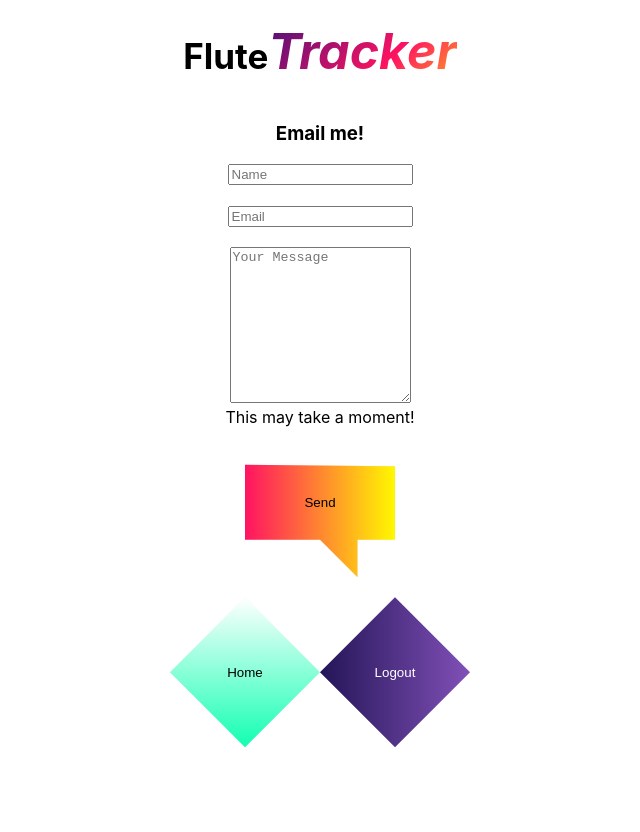
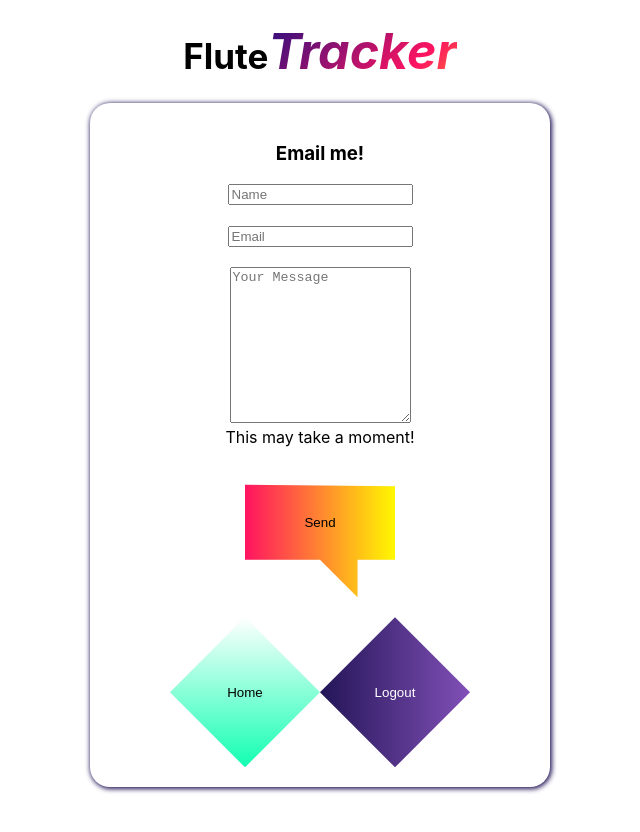
Before and after one commit to JRomatowski/flute-practice-app, a React (Create React App) app: page /contact in a window 1280 px wide. Shown: the top 832 px of the page, without its empty margins (320-960 px from the left). Built offline with nearby package versions, Linux system fonts and the light colour scheme.

Commit message:
added card box thing from login page to rest of routes

```diff
--- a/src/App.css
+++ b/src/App.css
@@ -19,3 +19,10 @@
 .history-list {
   overflow: auto;
 }
+
+.component-container {
+  border-radius: 20px;
+  padding: 20px;
+  margin: 0px 20px 20px 20px;
+  box-shadow: 1px 1px 5px 1px #231557;
+}
--- a/src/routes/Contact/Contact.js
+++ b/src/routes/Contact/Contact.js
@@ -15,6 +15,7 @@ function Contact() {
 
     return(
         <>
+            <div className='component-container'>
                 <h3>Email me!</h3>
                 <form className='contact-form' action="https://formsubmit.co/joshuaromatowski@gmail.com" method="POST" >
                     <input type="text" placeholder="Name" name='name'></input><br></br><br></br>
@@ -27,6 +28,7 @@ function Contact() {
                 </form><br></br>
                 <button id='home-button' onClick={initiateClick}>Home</button>
                 <button id='logout-button' onClick={loginClick}>Logout</button>
+            </div>
         </>
     )
 }
--- a/src/routes/History/History.js
+++ b/src/routes/History/History.js
@@ -34,6 +34,7 @@ function History() {
 
     return(
         <>
+            <div className='component-container'>
                 <button id='home-button-history-top' onClick={initiateClick}>Go Home</button><br></br>
                 <h3>Stats for {user}</h3>
                 <Chart1 /><br></br>
@@ -41,7 +42,7 @@ function History() {
                 <button id='home-button' onClick={initiateClick}>Go Home</button>
                 <button id='logout-button' onClick={loginClick}>Log Out</button><br></br>
                 <button id='contact-button' onClick={contactClick}>Contact</button>
-
+            </div>
         </>
     )
 }
--- a/src/routes/Initiate/Initiate.js
+++ b/src/routes/Initiate/Initiate.js
@@ -23,7 +23,7 @@ function Initiate() {
 
     return(
         <>
-            <div className='initiate-container'>
+            <div className='initiate-container component-container'>
                 <button id='practice-button' onClick={sessionClick}>Practice!</button><br></br><br></br>
                 <button id='history-button' onClick={historyClick}>History</button><br></br><br></br>
                 <button id='contact-button-initiate' onClick={contactClick}>Contact</button><br></br><br></br>
--- a/src/routes/Login/Login.css
+++ b/src/routes/Login/Login.css
@@ -1,7 +1,14 @@
 .login-container {
     /* border: 10px red solid; */
     /* background-image: linear-gradient(white, rgb(224, 241, 241), rgb(194, 116, 161)); */
-    background-color: rgb(228, 254, 246);
+    /* background-color: rgb(228, 254, 246); */
+    border-radius: 20px;
+    padding: 20px;
+    margin: 0px 20px 20px 20px;
+    box-shadow: 1px 1px 5px 1px #231557;
+}
+
+.component-container {
     border-radius: 20px;
     padding: 20px;
     margin: 0px 20px 20px 20px;
--- a/src/routes/Review/Review.js
+++ b/src/routes/Review/Review.js
@@ -45,7 +45,7 @@ function Review() {
 
     return(
         <>
-            <div className='review-container'>
+            <div className='review-container component-container'>
                 <h4>Summary of Session</h4>
                 <p>Length: {sessionHistory.length} minutes</p>
                 <div id='review-button-container'>
--- a/src/routes/Session/Session.js
+++ b/src/routes/Session/Session.js
@@ -31,6 +31,7 @@ function Session() {
 
     return(
         <>
+            <div className = 'component-container'>
                 <h3>Input your session!</h3>
                 <form onSubmit={reviewClick}>
                     <div>Length of session?</div><br></br>
@@ -38,6 +39,7 @@ function Session() {
                     <button id='review-button-session' type="submit">Review</button>
                 </form>
                 <button id='home-button' onClick={initiateClick}>Back</button><br></br>
+            </div>
         </>
     )
 }
```
Lines whose indentation alone changed are shown as unchanged.
